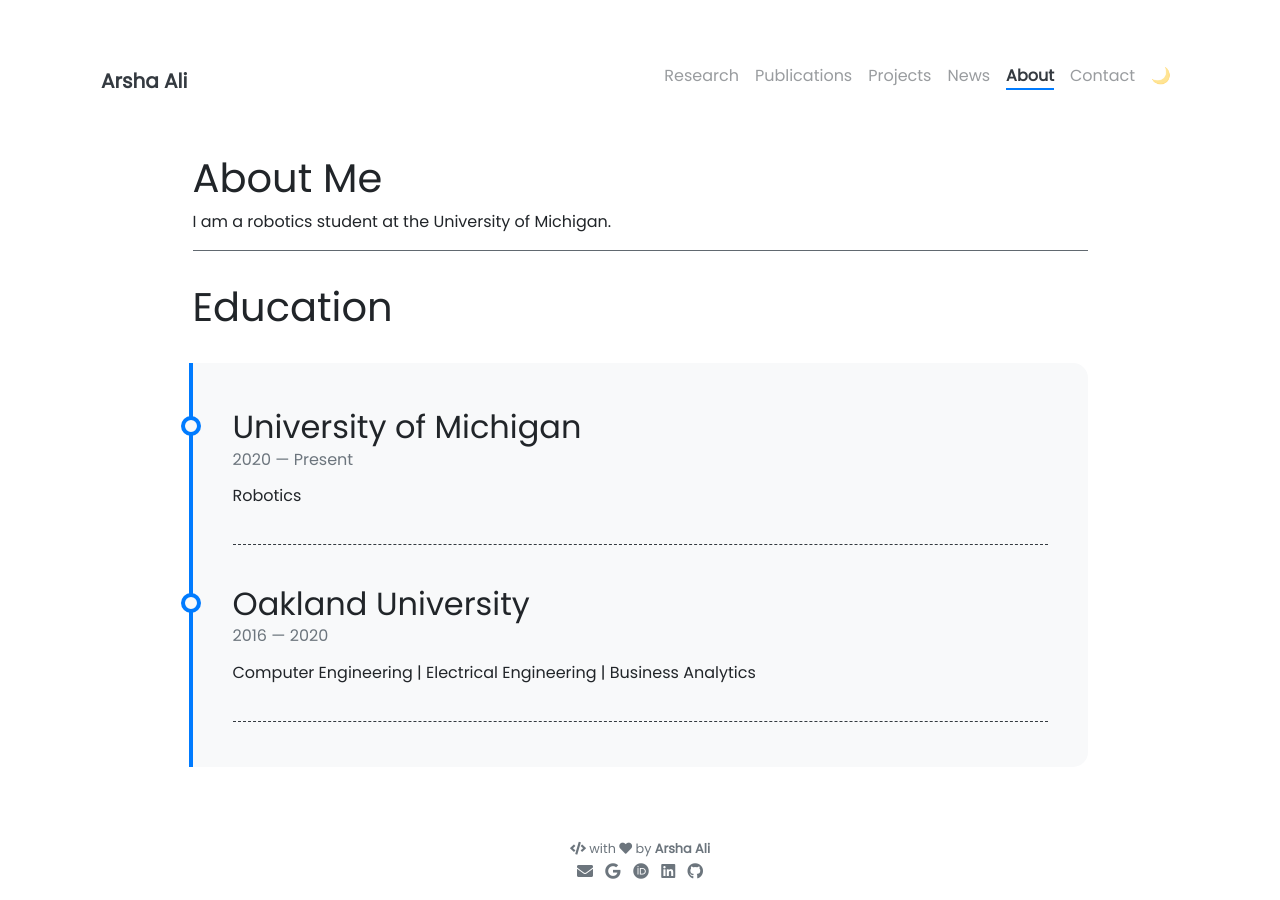
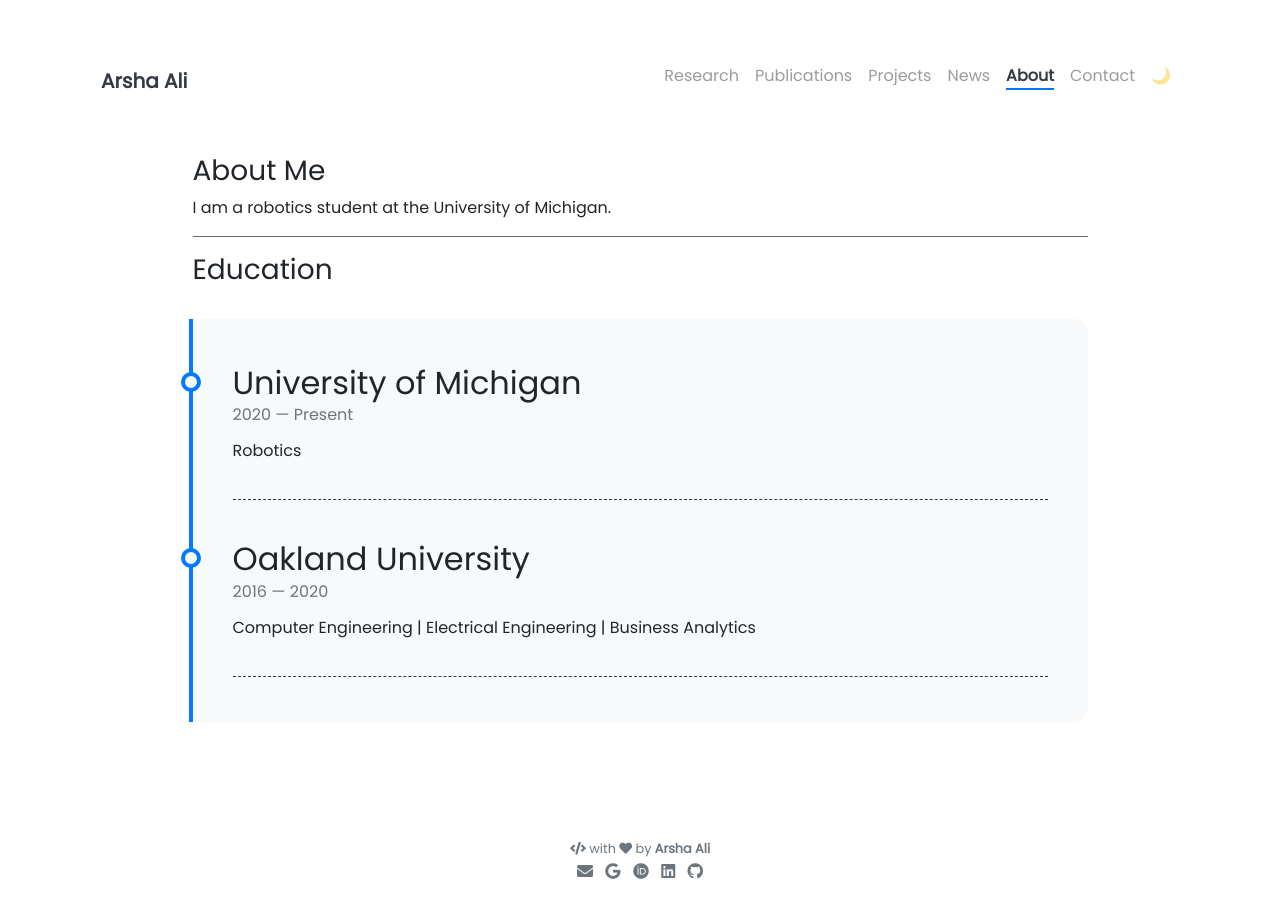
Before and after one commit to arshaali/arshaali.github.io, a Jekyll site: the page built from pages/about.md, in a window 1280 px wide. Built offline with Jekyll 4.4.1, drawn with Linux system fonts in a browser that asks for light colours; nearby versions of some CDN libraries.

```diff
--- a/pages/about.md
+++ b/pages/about.md
@@ -5,13 +5,13 @@ permalink: /about/
 weight: 5
 ---
 
-# About Me
+### About Me
 
 I am a robotics student at the University of Michigan.
 
 ---
 
-# Education
+### Education
 
 <!--
 {% capture carousel_images %}
```
